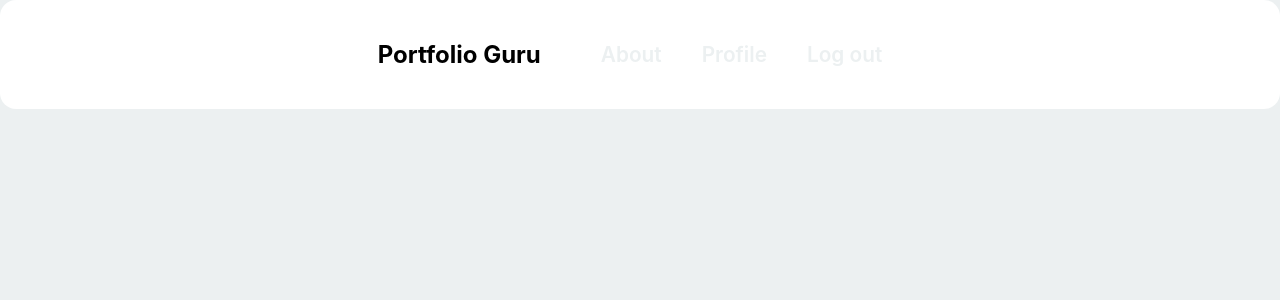
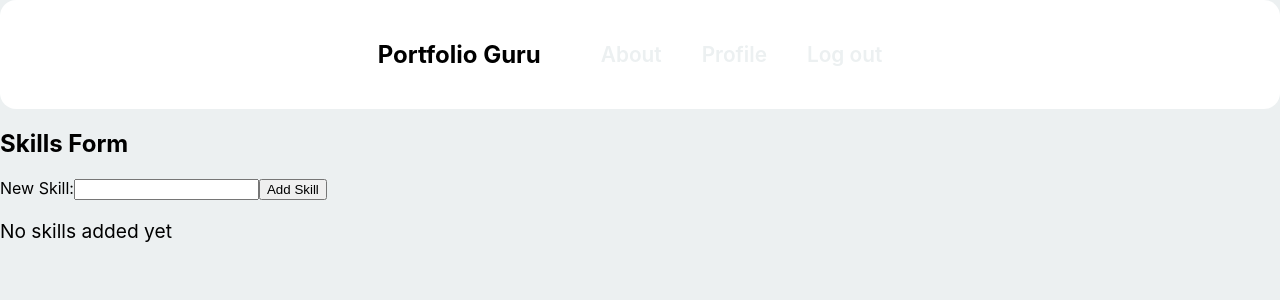
Before and after one commit to m-njora/portfolio-guru, a React (Create React App) app: page /profile in a window 1280 px wide. Shown: the top 300 px of the page. Built offline with nearby package versions, Linux system fonts and the light colour scheme.

Commit message:
added the skills form to the users profile

```diff
--- a/src/components/app/App.js
+++ b/src/components/app/App.js
@@ -12,7 +12,7 @@ function App() {
       <Navbar />
       <Switch>
         <Route exact path="/" component={About} />
-        <Route path="/portfolio" component={Profile} />
+        <Route path="/profile" component={Profile} />
         <Route path="/login" component={Login} />
       </Switch>
     </div>
--- a/src/components/forms/SkillsForm.js
+++ b/src/components/forms/SkillsForm.js
@@ -1,6 +1,28 @@
-import React from 'react'
+import React, { useState } from 'react';
 
 function SkillsForm() {
+  const [skills, setSkills] = useState([]);
+  const [newSkill, setNewSkill] = useState('');
+  const MAX_SKILLS = 10;
+
+  const handleNewSkillChange = (event) => {
+    setNewSkill(event.target.value);
+  };
+
+  const handleAddSkill = (event) => {
+    event.preventDefault();
+    if (skills.length < MAX_SKILLS) {
+      setSkills([...skills, newSkill]);
+      setNewSkill('');
+    } else {
+      alert(`You can't add more than ${MAX_SKILLS} skills`);
+    }
+  };
+
+  const handleDeleteSkill = (skillIndex) => {
+    setSkills(skills.filter((_, index) => index !== skillIndex));
+  };
+
   return (
     <div>
       <h2>Skills Form</h2>
@@ -30,8 +52,5 @@ function SkillsForm() {
   );
 }
 
-
-    )
-}
-
 export default SkillsForm;
+//In this example, we've added a constant MAX_SKILLS that specifies the maximum number of skills a user can add (in this case, 10). In the handleAddSkill function, we've added a check to ensure that the number of skills in the skills array is less than MAX_SKILLS before adding a new skill. If the number of skills is already at the maximum, we display an alert message to the user indicating that they cannot add any more skills.
--- a/src/components/profile/profile.js
+++ b/src/components/profile/profile.js
@@ -1,9 +1,12 @@
 import React from 'react'
+import SkillsForm from '../forms/SkillsForm'
 
 function Profile() {
     return (
-        <>this is the users profile</>
+        <div>
+        <SkillsForm/>
+        </div>
     )
 }
 
-export default Profile
+export default Profile;
--- a/src/navbar/navbar.js
+++ b/src/navbar/navbar.js
@@ -23,7 +23,7 @@ import { Link } from'react-router-dom'
             <Link className='navbar' to="/profile">Profile</Link>
           </li>
           <li>
-            <Link className='navbar' to="/login">Log out <ion-icon name="log-out-outline"></ion-icon></Link>
+            <Link className='navbar' to="/login">Log out </Link>
           </li>
         </ul>
       </nav>
```
Lines whose indentation alone changed are shown as unchanged.
